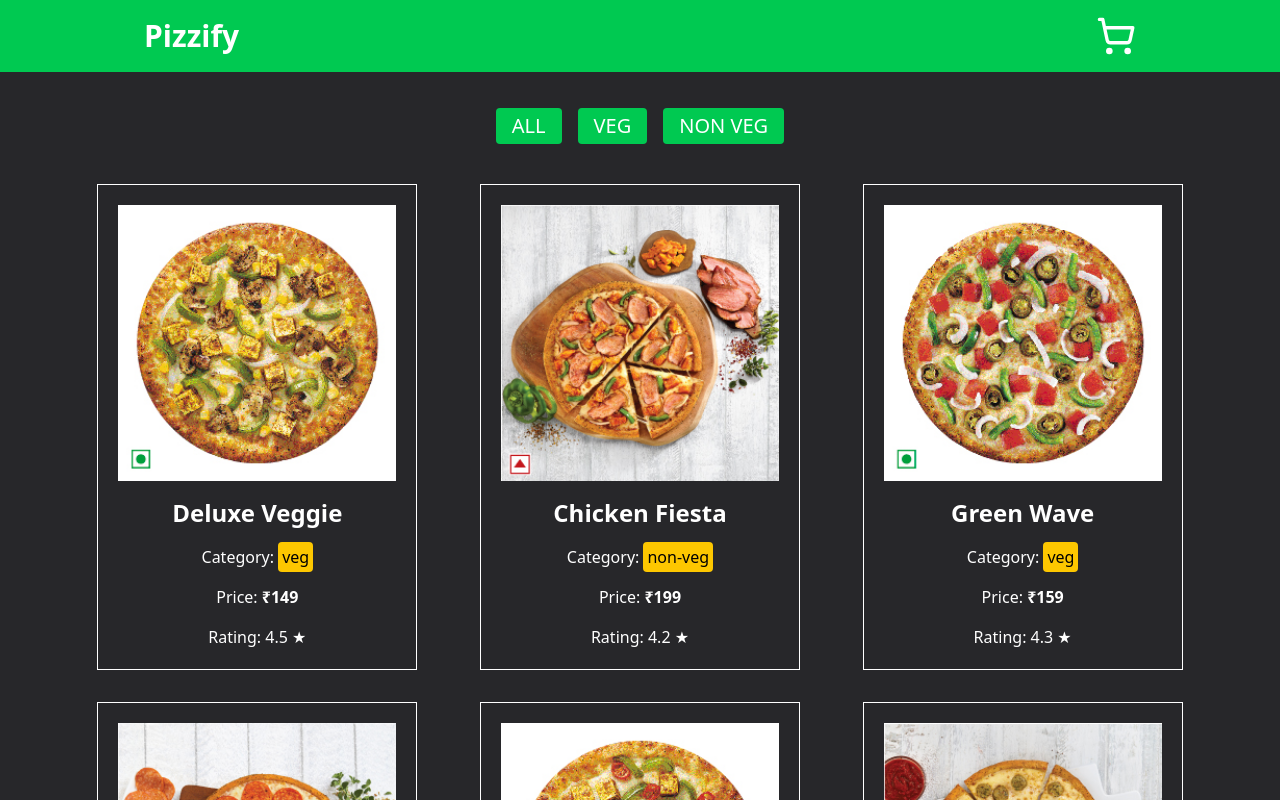
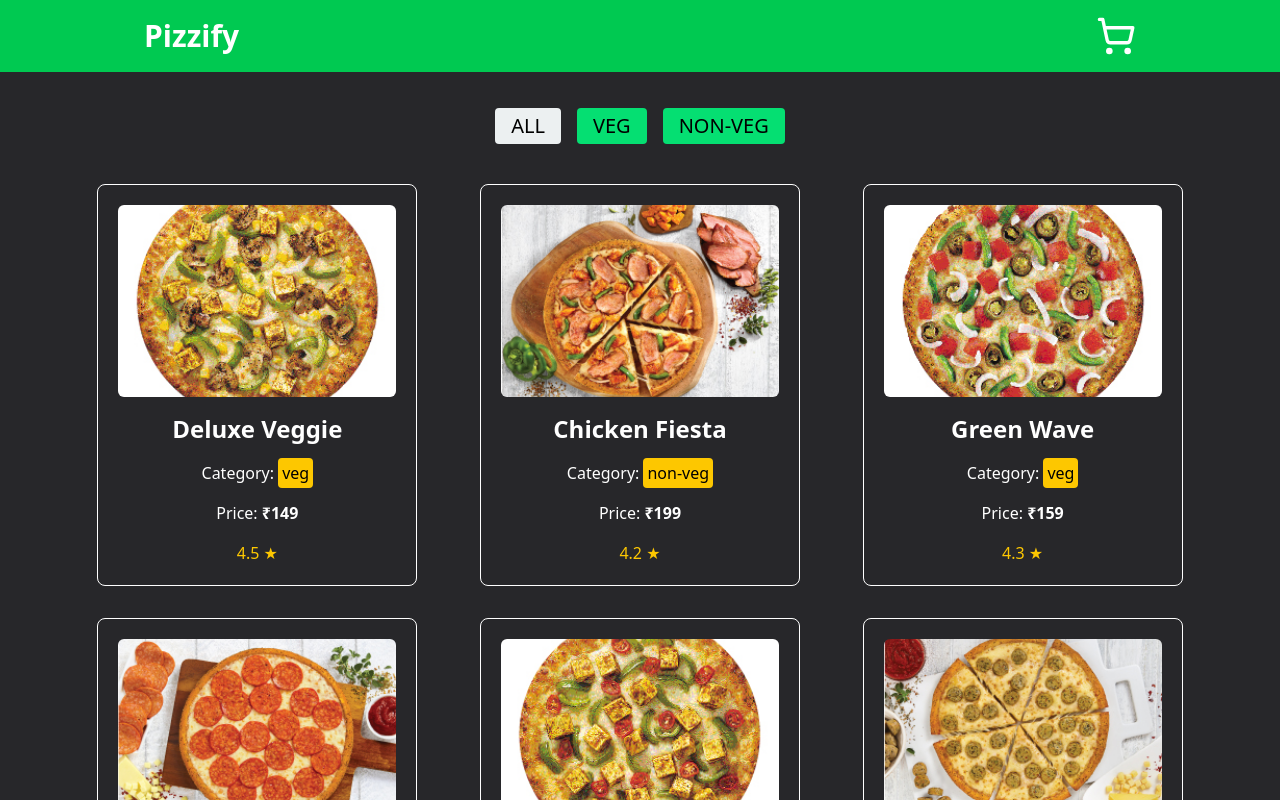
Before and after one commit to mk-manishkumar/pizzify, a React (Vite) app: page / in a window 1280 px wide. Shown: the top 800 px of the page. Built offline with nearby package versions, Linux system fonts and the light colour scheme.

Commit message:
pizzaSection completed

```diff
--- a/src/components/HomeComponents/PizzaSection.tsx
+++ b/src/components/HomeComponents/PizzaSection.tsx
@@ -1,17 +1,25 @@
+import { useState } from "react";
+import { pizzas as pizzaData } from "../../data/pizzas";
 import { Pizzas } from "./Pizzas";
-// import { pizzas } from "../../data/pizzas";
 
 export const PizzaSection = () => {
+  const [category, setCategory] = useState<"all" | "veg" | "non-veg">("all");
+
+  const filteredPizzas = pizzaData.filter((pizza) => (category === "all" ? true : pizza.category === category));
+
   return (
     <div className="bg-zinc-800 p-5">
+      {/* FILTER BUTTONS */}
       <div className="flex justify-center items-center gap-4 my-4 max-[300px]:flex-col">
-        <button className="bg-green-500 text-white px-4 py-1 rounded hover:bg-green-800 md:text-xl cursor-pointer">ALL</button>
-        <button className="bg-green-500 text-white px-4 py-1 rounded hover:bg-green-800 md:text-xl cursor-pointer">VEG</button>
-        <button className="bg-green-500 text-white px-4 py-1 rounded hover:bg-green-800 md:text-xl cursor-pointer">NON VEG</button>
+        {["all", "veg", "non-veg"].map((type) => (
+          <button key={type} onClick={() => setCategory(type as "all" | "veg" | "non-veg")} className={`px-4 py-1 rounded md:text-xl cursor-pointer ${category === type ? "bg-[#ecf0f1] text-black" : "bg-green-400 text-black hover:bg-green-600 hover:text-white"}`}>
+            {type.toUpperCase()}
+          </button>
+        ))}
       </div>
-      <div>
-        <Pizzas />
-      </div>
+
+      {/* PIZZAS GRID */}
+      <Pizzas pizzas={filteredPizzas} />
     </div>
   );
 };
--- a/src/components/HomeComponents/Pizzas.tsx
+++ b/src/components/HomeComponents/Pizzas.tsx
@@ -1,24 +1,29 @@
 import { slugify } from "../../utils/slugify";
 import { Link } from "react-router-dom";
-import { pizzas } from "../../data/pizzas";
+import type { Pizza } from "../../data/pizzas";
 
+type PizzasProps = {
+  pizzas: Pizza[];
+};
 
-export const Pizzas = () => {
+export const Pizzas = ({ pizzas }: PizzasProps) => {
   return (
     <div className="w-[90%] mx-auto text-white mt-10 grid grid-cols-1 md:grid-cols-2 lg:grid-cols-3 gap-8 place-items-center mb-10">
       {pizzas.map((pizza) => (
-        <div key={pizza.id} className="md:w-80 p-5 border-1 border-white text-center flex flex-col gap-4">
-          <img src={pizza.image} alt={pizza.name} />
+        <div key={pizza.id} className="md:w-80 p-5 border border-white text-center flex flex-col gap-4 rounded-lg hover:shadow-xl transition">
+          <img src={pizza.image} alt={pizza.name} className="rounded-md w-full h-48 object-cover" />
           <Link to={`/pizza/${slugify(pizza.name)}`} className="text-2xl font-bold hover:underline">
             {pizza.name}
           </Link>
-          <p className="">
+          <p>
             Category: <span className="bg-yellow-400 text-black p-1 select-none rounded">{pizza.category}</span>
           </p>
-          <p className="">
+          <p>
             Price: <span className="font-bold">₹{pizza.price}</span>
           </p>
-          <p className="">Rating: {pizza.rating} ★</p>
+          <p className="text-yellow-400">
+             {pizza.rating} ★
+          </p>
         </div>
       ))}
     </div>
--- a/src/pages/PizzaDetails.tsx
+++ b/src/pages/PizzaDetails.tsx
@@ -35,7 +35,7 @@ export const PizzaDetails = () => {
           <p className="text-lg text-gray-300 mb-4">{pizza.description}</p>
           <p className="bg-yellow-400 w-20 text-center text-black rounded py-1 mb-4">{pizza.category}</p>
           <div className="flex items-center gap-2 mb-4">
-            <span className="text-yellow-400">⭐⭐⭐⭐⭐</span>
+            <span className="text-yellow-400">⭐</span>
             <span className="text-white">
               {pizza.rating} ({pizza.ratingsCount} reviews)
             </span>
```
